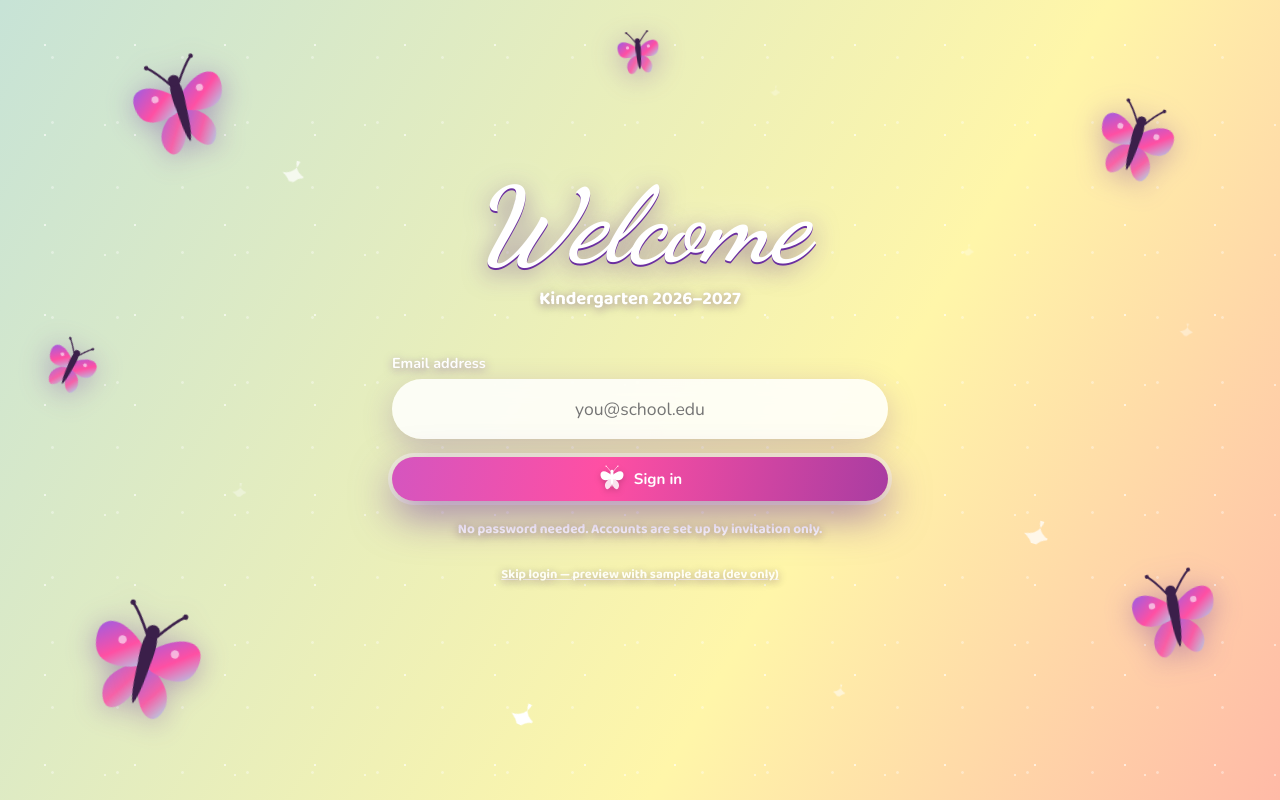
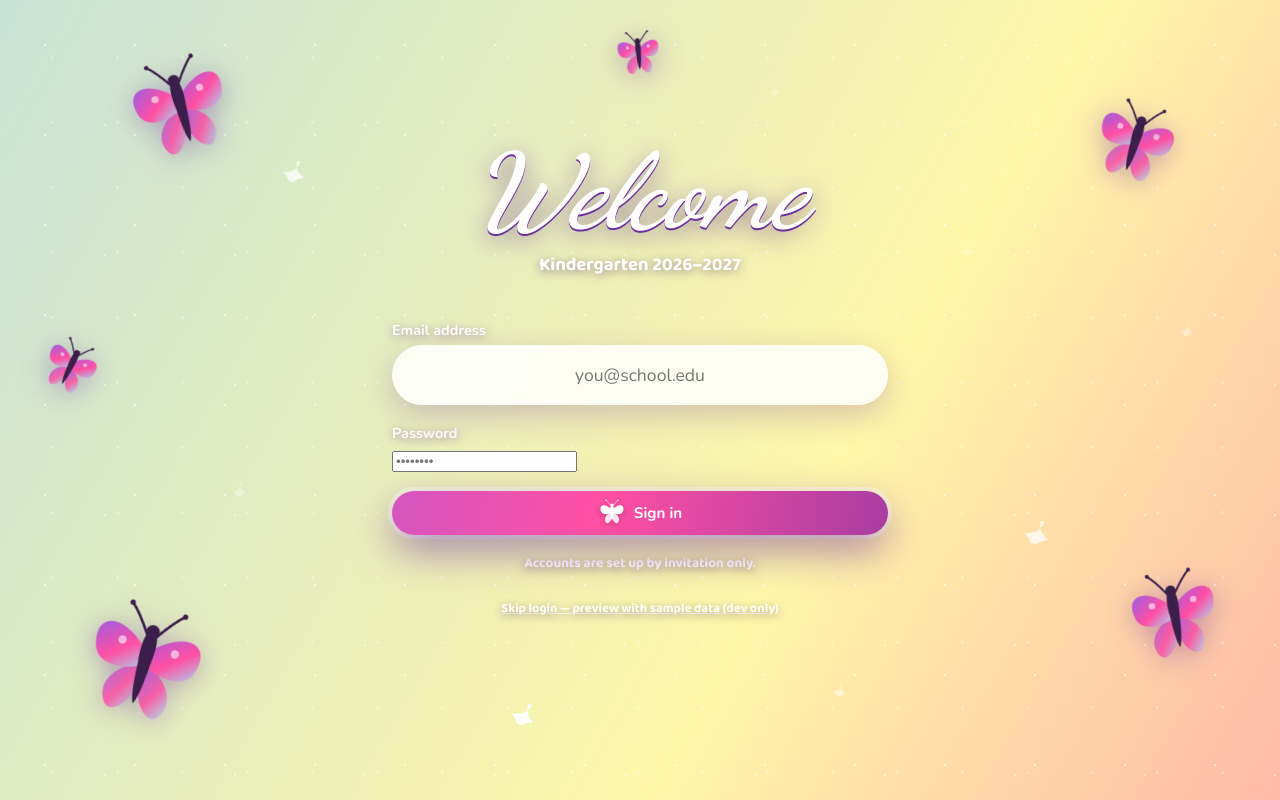
Before and after one commit to duckduck-code/kinterGARDEN, a React (Vite) app: page / in a window 1280 px wide. Built offline with nearby package versions, Linux system fonts and the light colour scheme; no server answers.

Commit message:
Switch login from magic link to email/password auth

```diff
--- a/src/lib/useAuth.jsx
+++ b/src/lib/useAuth.jsx
@@ -34,14 +34,12 @@ export function AuthProvider({ children }) {
     return () => listener.subscription.unsubscribe()
   }, [loadProfile])
 
-  const signInWithEmail = useCallback(async (email) => {
-    // shouldCreateUser: false — this app never creates accounts from the
-    // login form. Only the two invited users (already in auth.users) can
-    // sign in; everyone else is rejected before a magic link is even sent.
-    const { error } = await supabase.auth.signInWithOtp({
-      email,
-      options: { emailRedirectTo: window.location.origin, shouldCreateUser: false },
-    })
+  // Password auth — no redirect hop, so no dependency on redirect-URL config,
+  // in-app browsers, or session persistence surviving a cross-domain jump.
+  // Accounts still only ever exist via manual invite (see supabase/schema.sql);
+  // this just changes how an already-invited person proves who they are.
+  const signInWithPassword = useCallback(async (email, password) => {
+    const { error } = await supabase.auth.signInWithPassword({ email, password })
     return { error }
   }, [])
 
@@ -57,7 +55,7 @@ export function AuthProvider({ children }) {
     isAuthenticated: !!session,
     isAuthorized: !!profile,
     isAdmin: profile?.role === 'admin',
-    signInWithEmail,
+    signInWithPassword,
     signOut,
   }
 
--- a/src/screens/Login.jsx
+++ b/src/screens/Login.jsx
@@ -1,4 +1,4 @@
-import { useEffect, useState } from 'react'
+import { useState } from 'react'
 import { useAuth } from '../lib/useAuth.jsx'
 import { enablePreviewMode, previewAllowed } from '../lib/mockData'
 import Butterfly, { SparkleIcon } from '../components/Butterfly.jsx'
@@ -28,37 +28,23 @@ const SPARKLES = [
 ]
 
 export default function Login() {
-  const { signInWithEmail } = useAuth()
+  const { signInWithPassword } = useAuth()
   const [email, setEmail] = useState('')
-  const [status, setStatus] = useState('idle') // idle | sending | sent | error
+  const [password, setPassword] = useState('')
+  const [status, setStatus] = useState('idle') // idle | sending | error
   const [errorMsg, setErrorMsg] = useState('')
-
-  // A magic link that failed (expired, already used, or the redirect URL
-  // wasn't on Supabase's allow-list) bounces back here with the reason
-  // encoded in the URL — surface it instead of silently landing on a blank
-  // login form, which is impossible to debug from the user's side.
-  useEffect(() => {
-    const raw = window.location.hash.startsWith('#') ? window.location.hash.slice(1) : window.location.search.slice(1)
-    const params = new URLSearchParams(raw)
-    const description = params.get('error_description')
-    if (description) {
-      setStatus('error')
-      setErrorMsg(description.replace(/\+/g, ' '))
-      window.history.replaceState(null, '', window.location.pathname)
-    }
-  }, [])
 
   async function handleSubmit(e) {
     e.preventDefault()
-    if (!email) return
+    if (!email || !password) return
     setStatus('sending')
-    const { error } = await signInWithEmail(email.trim())
+    const { error } = await signInWithPassword(email.trim(), password)
     if (error) {
       setStatus('error')
-      setErrorMsg(error.message)
-    } else {
-      setStatus('sent')
+      setErrorMsg(error.message === 'Invalid login credentials' ? 'Wrong email or password.' : error.message)
     }
+    // On success, useAuth's session listener flips the app over — nothing
+    // else to do here.
   }
 
   return (
@@ -95,16 +81,6 @@ export default function Login() {
         <h1 className="login-welcome">Welcome</h1>
         <p className="login-tagline">Kindergarten 2026–2027</p>
 
-        {status === 'sent' ? (
-          <div className="stack" style={{ textAlign: 'center' }}>
-            <p className="login-sent-text">
-              Check <strong>{email}</strong> for a sign-in link. Tap it on this device to continue.
-            </p>
-            <button className="btn btn-ghost" style={{ color: 'var(--white)' }} onClick={() => setStatus('idle')}>
-              Use a different email
-            </button>
-          </div>
-        ) : (
         <form onSubmit={handleSubmit} className="stack">
           <div className="field" style={{ textAlign: 'left', marginBottom: 0 }}>
             <label htmlFor="email">Email address</label>
@@ -119,6 +95,18 @@ export default function Login() {
               placeholder="you@school.edu"
             />
           </div>
+          <div className="field" style={{ textAlign: 'left', marginBottom: 0 }}>
+            <label htmlFor="password">Password</label>
+            <input
+              id="password"
+              type="password"
+              autoComplete="current-password"
+              required
+              value={password}
+              onChange={(e) => setPassword(e.target.value)}
+              placeholder="••••••••"
+            />
+          </div>
           {status === 'error' && (
             <p style={{ color: 'var(--white)', background: 'rgba(209,53,90,0.85)', borderRadius: 12, padding: '8px 14px' }}>
               {errorMsg}
@@ -126,13 +114,12 @@ export default function Login() {
           )}
           <button type="submit" className="btn login-btn" disabled={status === 'sending'}>
             <Butterfly size={28} />
-              {status === 'sending' ? 'Sending link…' : 'Sign in'}
+            {status === 'sending' ? 'Signing in…' : 'Sign in'}
           </button>
           <p className="login-tagline" style={{ fontSize: '0.85rem', margin: 0 }}>
-              No password needed. Accounts are set up by invitation only.
+            Accounts are set up by invitation only.
           </p>
         </form>
-        )}
 
         {previewAllowed() && (
           <button
```
Also changed, not shown: 1 other file (tests, documents, lock files or other folders). Lines whose indentation alone changed are shown as unchanged.
